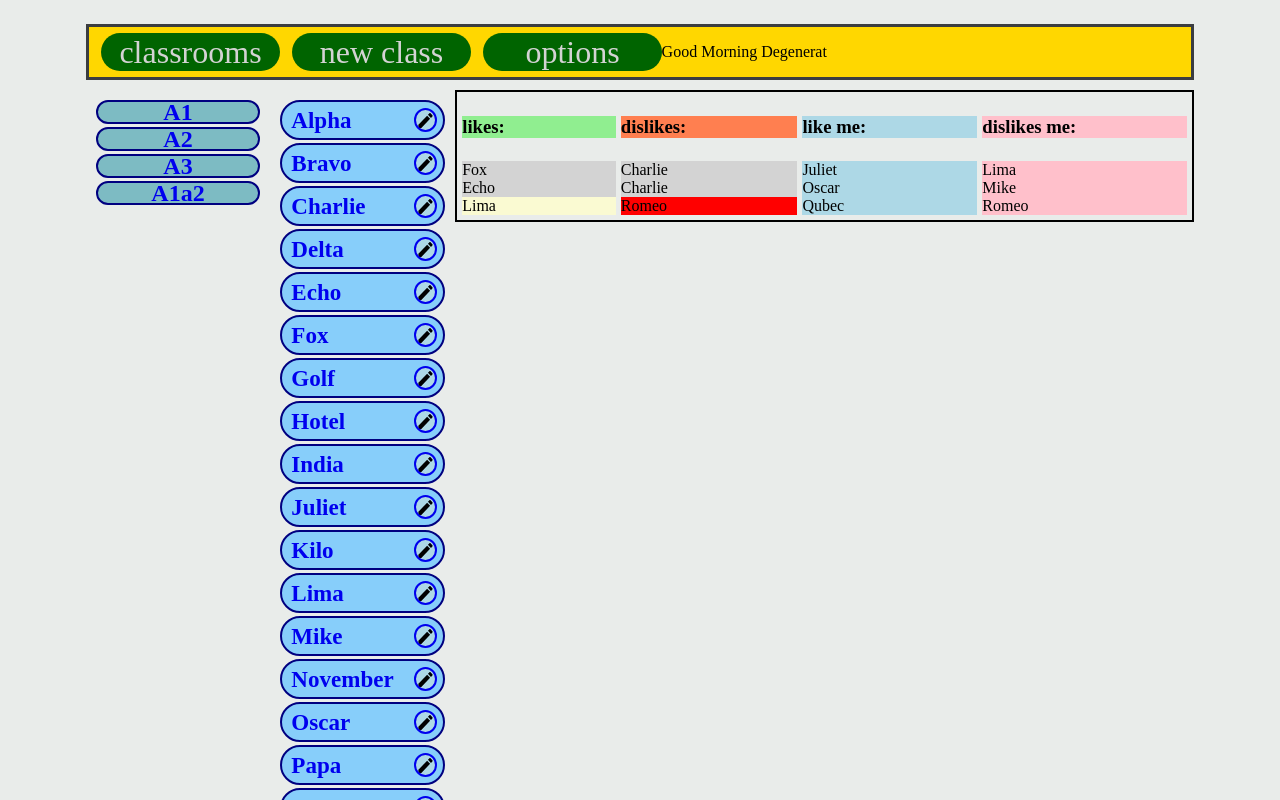
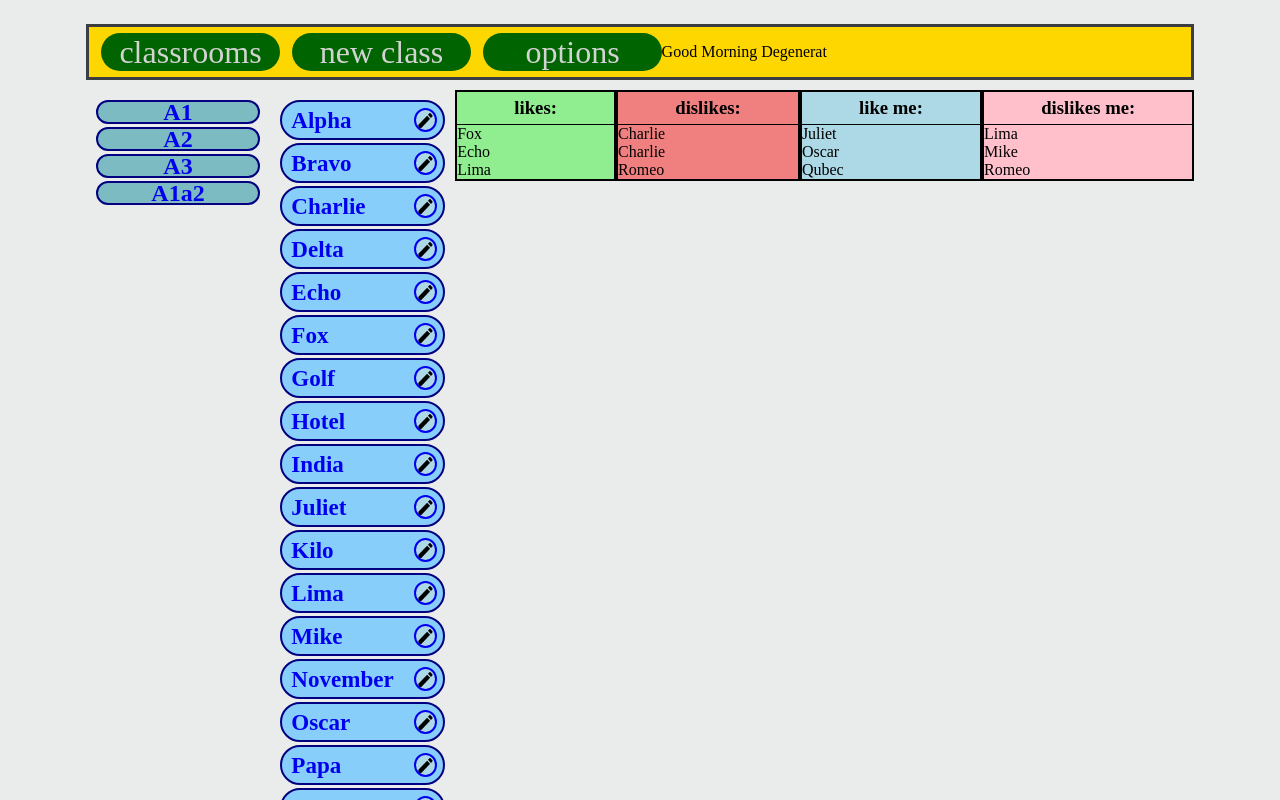
Before and after one commit to gulilo/Classroom, a React (Create React App) app: page /classroom/0/student/1 in a window 1280 px wide. Shown: the top 800 px of the page. Built offline with nearby package versions, Linux system fonts and the light colour scheme.

Commit message:
studnet info table change to flex box

```diff
--- a/src/Components/ClassData.jsx
+++ b/src/Components/ClassData.jsx
@@ -74,8 +74,8 @@ function ClassData(props) {
       </div>
 
       <div className={ClassTableStyle.GroupContainer}>
-      <h3 className={ClassTableStyle.deslikedH}>rejected:</h3>
-      <span className={ClassTableStyle.desliked}>
+      <h3 className={ClassTableStyle.dislikedH}>rejected:</h3>
+      <span className={ClassTableStyle.disliked}>
         {_.map(classData.rejected, ({ id, name }) => (
           <li key={id}>{name} </li>
         ))}
--- a/src/Components/StudentInfo.jsx
+++ b/src/Components/StudentInfo.jsx
@@ -62,7 +62,8 @@ function StudentInfo(props) {
 
   return (
     <div className={Style_MainGrid.AppMainAreaOut}>
-      <div className={Style_StudnetInfo.StudnetInfoGrid}>
+      <div className={Style_StudnetInfo.StudentMainTable}>
+        <div className={Style_StudnetInfo.GroupContainer}>
         <h3 className={Style_StudnetInfo.likeH}>likes: </h3>
         <span className={Style_StudnetInfo.likeC}>
           {_.map(studentLikes.likeAndLikeMe, ({ id, name }) => (
@@ -81,7 +82,10 @@ function StudentInfo(props) {
             </li>
           ))}
         </span>
+        </div>
 
+
+        <div className={Style_StudnetInfo.GroupContainer}>
         <h3 className={Style_StudnetInfo.dislikeH}>dislikes: </h3>
         <span className={Style_StudnetInfo.dislikeC}>
           {_.map(studentLikes.dislikeAndLikeMe, ({ id, name }) => (
@@ -100,19 +104,25 @@ function StudentInfo(props) {
             </li>
           ))}
         </span>
+        </div>
 
+        <div className={Style_StudnetInfo.GroupContainer}>
         <h3 className={Style_StudnetInfo.RlikeH}>like me: </h3>
         <span className={Style_StudnetInfo.RlikeC}>
           {_.map(studentLikes.likeMe, ({ id, name }) => (
             <li key={id}> {name} </li>
           ))}
         </span>
+        </div>
+
+        <div className={Style_StudnetInfo.GroupContainer}>
         <h3 className={Style_StudnetInfo.RdislikeH}>dislikes me: </h3>
         <span className={Style_StudnetInfo.RdislikeC}>
           {_.map(studentLikes.dislikeMe, ({ id, name }) => (
             <li key={id}> {name} </li>
           ))}
         </span>
+        </div>
       </div>
     </div>
   );
--- a/src/cssFiles/ClassroomDataStyle.module.css
+++ b/src/cssFiles/ClassroomDataStyle.module.css
@@ -70,7 +70,7 @@
     text-align: center;
     justify-content: center;
 }
-.deslikedH{
+.dislikedH{
     background-color:lightcoral;
     align-self: stretch;
     margin: 0px;
@@ -103,7 +103,7 @@
     align-self: stretch;
     height: 100%;
 }
-.desliked{
+.disliked{
     background-color: lightcoral;
     align-self: stretch;
     height: 100%;
--- a/src/cssFiles/StudnetInfoStyle.module.css
+++ b/src/cssFiles/StudnetInfoStyle.module.css
@@ -1,5 +1,129 @@
+
+.StudentMainTable{
+    display: flex;
+    flex-wrap: wrap;
+    flex-direction: row;
+}
+
+.GroupContainer{
+    box-sizing: border-box;
+    width: auto;
+    display: flex;
+    flex-direction: column;
+
+    flex-grow: 1;
+
+    align-items: flex-start;
+
+    border: solid 2px black;
+}
+
+@media only screen and (max-width : 1000px){
+    .GroupContainer{
+        box-sizing: border-box;
+        width: 50%;
+        display: flex;
+        flex-direction: column;
+
+        flex-grow: 1;
+
+        align-items: flex-start;
+
+        border: solid 2px black;
+    }
+}
+
+@media only screen and (max-width : 600px){
+    .GroupContainer{
+        box-sizing: border-box;
+        width: 100%;
+        display: flex;
+        flex-direction: column;
+
+        flex-grow: 1;
+
+        align-items: flex-start;
+
+        border: solid 2px black;
+    }
+}
+
+.likeH{
+    background-color: lightgreen;
+    align-self: stretch;
+    margin: 0px;
+    padding: 0.3rem;
+    border-bottom: black;
+    border-bottom-width: 1px;
+    border-bottom-style: solid;
+    text-align: center;
+    justify-content: center;
+}
+
+.likeC{
+    background-color: lightgreen;
+    align-self: stretch;
+    height: 100%;
+}
+
+.dislikeH{
+    background-color:lightcoral;
+    align-self: stretch;
+    margin: 0px;
+    padding: 0.3rem;
+    border-bottom: black;
+    border-bottom-width: 1px;
+    border-bottom-style: solid;
+    text-align: center;
+    justify-content: center;
+}
+
+.dislikeC{
+    background-color: lightcoral;
+    align-self: stretch;
+    height: 100%;
+}
 
 
+
+.RlikeH{
+    background-color:lightblue;
+    align-self: stretch;
+    margin: 0px;
+    padding: 0.3rem;
+    border-bottom: black;
+    border-bottom-width: 1px;
+    border-bottom-style: solid;
+    text-align: center;
+    justify-content: center;
+}
+.RlikeC{
+    background-color: lightblue;
+    align-self: stretch;
+    height: 100%;
+}
+
+
+
+
+.RdislikeH{
+    background-color:pink;
+    align-self: stretch;
+    margin: 0px;
+    padding: 0.3rem;
+    border-bottom: black;
+    border-bottom-width: 1px;
+    border-bottom-style: solid;
+    text-align: center;
+    justify-content: center;
+}
+.RdislikeC{
+    background-color: pink;
+    align-self: stretch;
+    height: 100%;
+}
+
+/*
 .StudnetInfoGrid{
     display: grid;
 
@@ -79,4 +203,4 @@
     grid-row: 2;
     grid-column: 4;
     background-color: pink;
-}
+}*/
```
